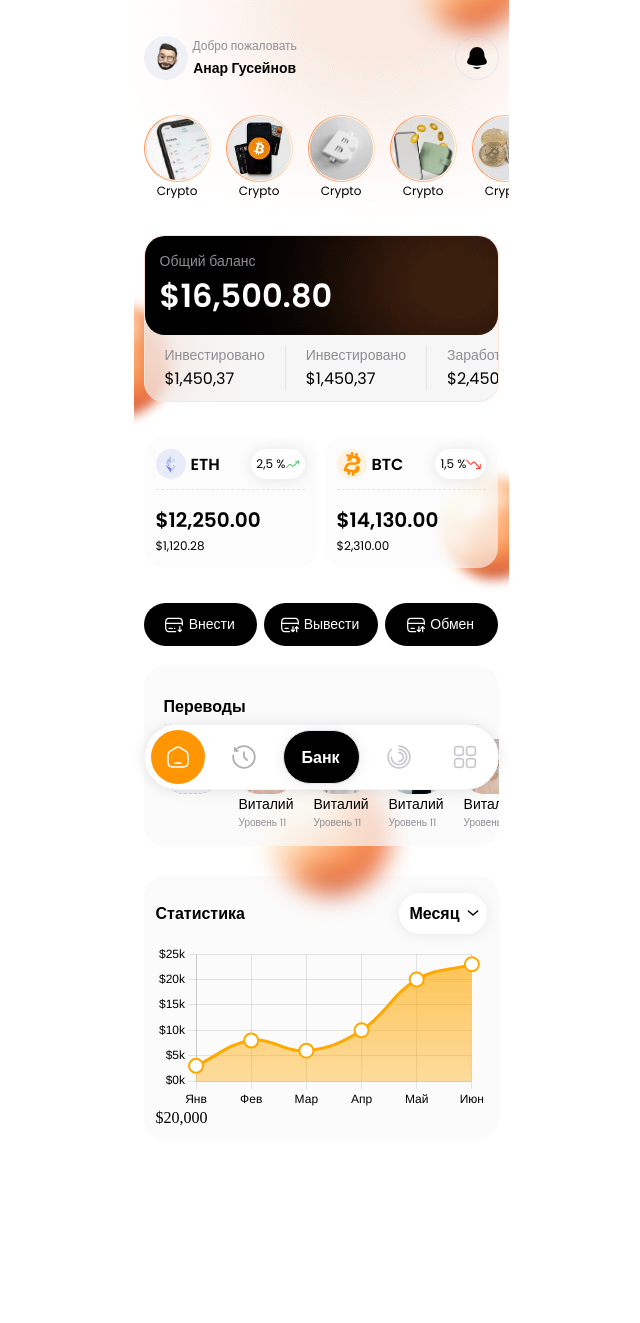
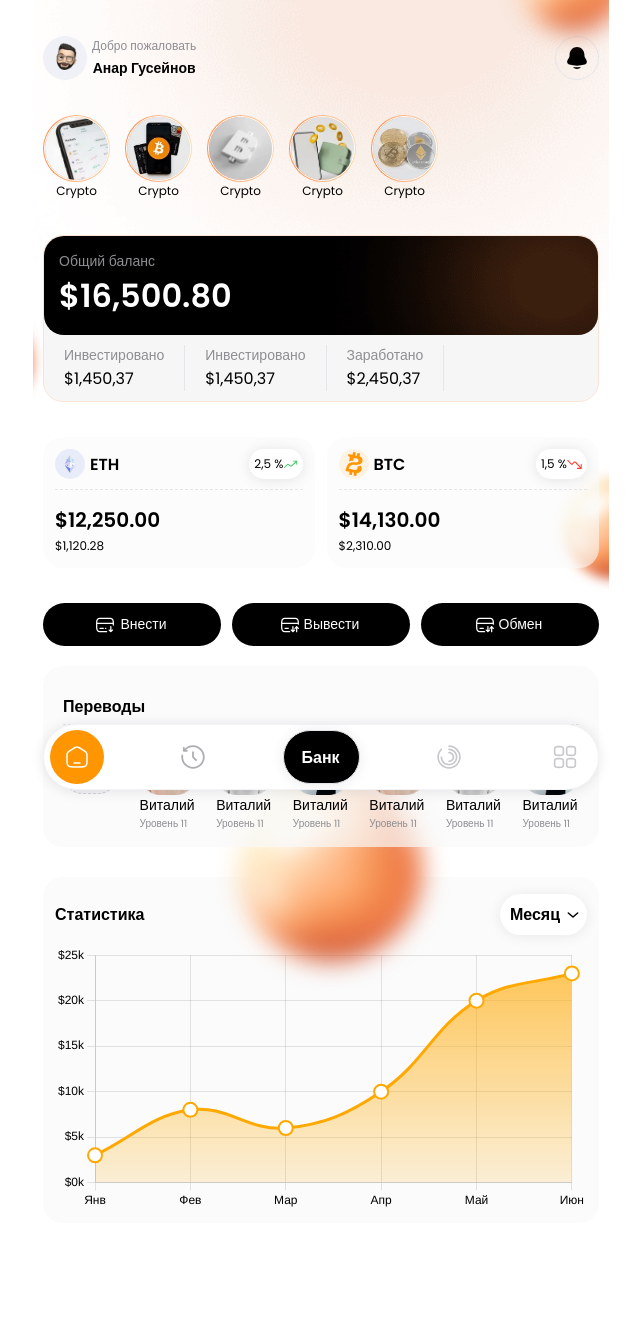
Before and after one commit to ehyoZamon/crypto, a PHP site: page / in a window 1280 px wide. Shown: the whole page, without its empty margins (319-959 px from the left). Before the commit the page ends 1126 px from the top, so only its background shows below. Run offline with PHP 8.4, Linux system fonts and the light colour scheme.

Commit message:
Add files via upload

```diff
--- a/css/index.css
+++ b/css/index.css
@@ -61,9 +61,9 @@
 }
 
 .content-wrap{
-    width: 375px;
+    width: 100%;
+    max-width: 576px;
     overflow: hidden;
-    max-width: 100%;
 }
 
 .content-block{
@@ -688,8 +688,8 @@
     width: 100%;
     position: fixed;
     bottom: 10px;
-    width: 375px;
-    max-width: 100%;
+    width: 100%;
+    max-width: 576px;
     z-index: 1000;
 }
 
@@ -751,3 +751,23 @@
     font-size: 16px;
     color: #fff;
 }
+
+#chart-container {
+  width: 100%;
+  height: auto;
+  position: relative;
+}
+
+.custom-tooltip {
+  position: absolute;
+  background: #fff;
+  color: #000;
+  padding: 6px 10px;
+  border-radius: 4px;
+  font-size: 14px;
+  font-weight: bold;
+  transform: translate(-50%, -100%);
+  white-space: nowrap;
+  pointer-events: none;
+  display: none;
+}
```
